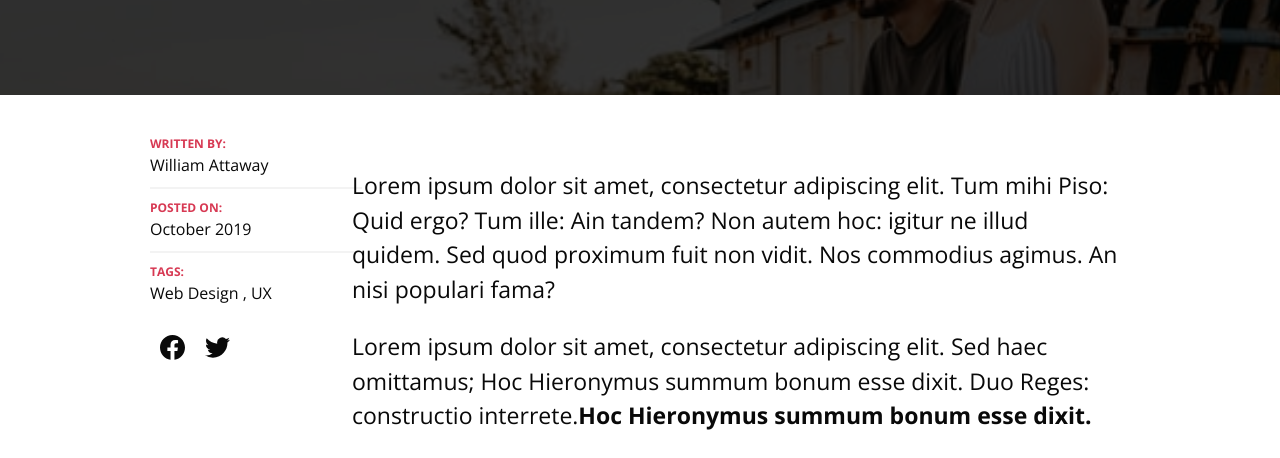
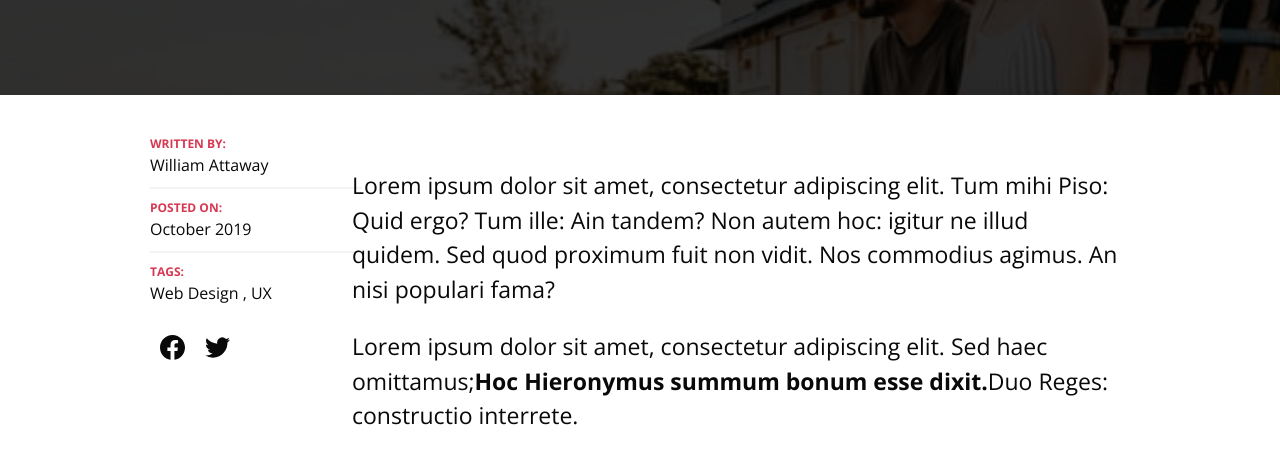
Before and after one commit to luciana-sarachu/holbertonschool-web_front_end, a plain HTML site: page 0x04-flexbox/100-article.html in a window 1280 px wide. Shown: the part 296-754 px from the top of the page. Drawn offline with nearby package versions, Linux system fonts and the light colour scheme.

Commit message:
advanced

```diff
--- a/0x04-flexbox/100-article.html
+++ b/0x04-flexbox/100-article.html
@@ -68,7 +68,7 @@
               <div class="post">
                 <article class="post-content">
                     <p>Lorem ipsum dolor sit amet, consectetur adipiscing elit. Tum mihi Piso: Quid ergo? Tum ille: Ain tandem? Non autem hoc: igitur ne illud quidem. Sed quod proximum fuit non vidit. Nos commodius agimus. An nisi populari fama?</p>
-                    <p>Lorem ipsum dolor sit amet, consectetur adipiscing elit. Sed haec omittamus; Hoc Hieronymus summum bonum esse dixit. Duo Reges: constructio interrete.<b>Hoc Hieronymus summum bonum esse dixit.</b></p>
+                    <p>Lorem ipsum dolor sit amet, consectetur adipiscing elit. Sed haec omittamus;<b>Hoc Hieronymus summum bonum esse dixit.</b>Duo Reges: constructio interrete.</p>
                     <h2>Prioris generis est docilitas, memoria</h2>
                     <ol>
                     <li>Nec enim, dum metuit, iustus est, et certe, si metuere destiterit, non erit;</li>
```
